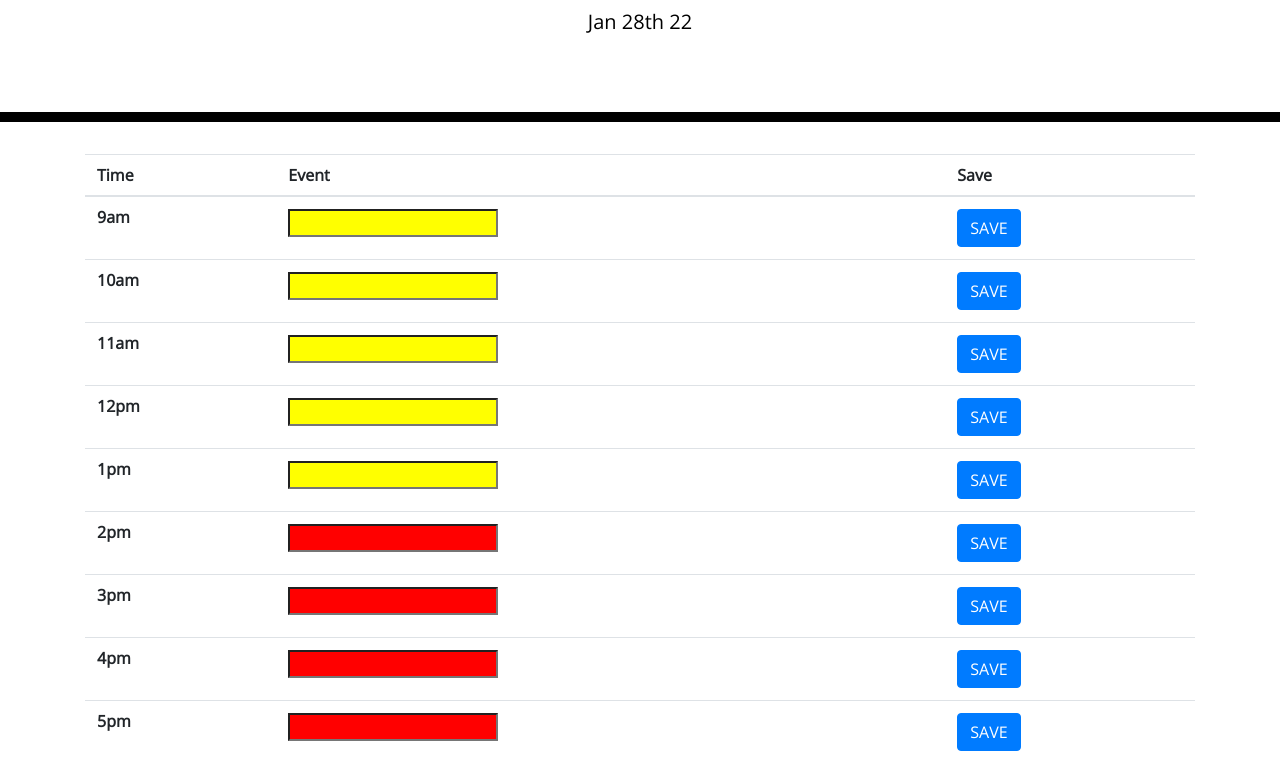
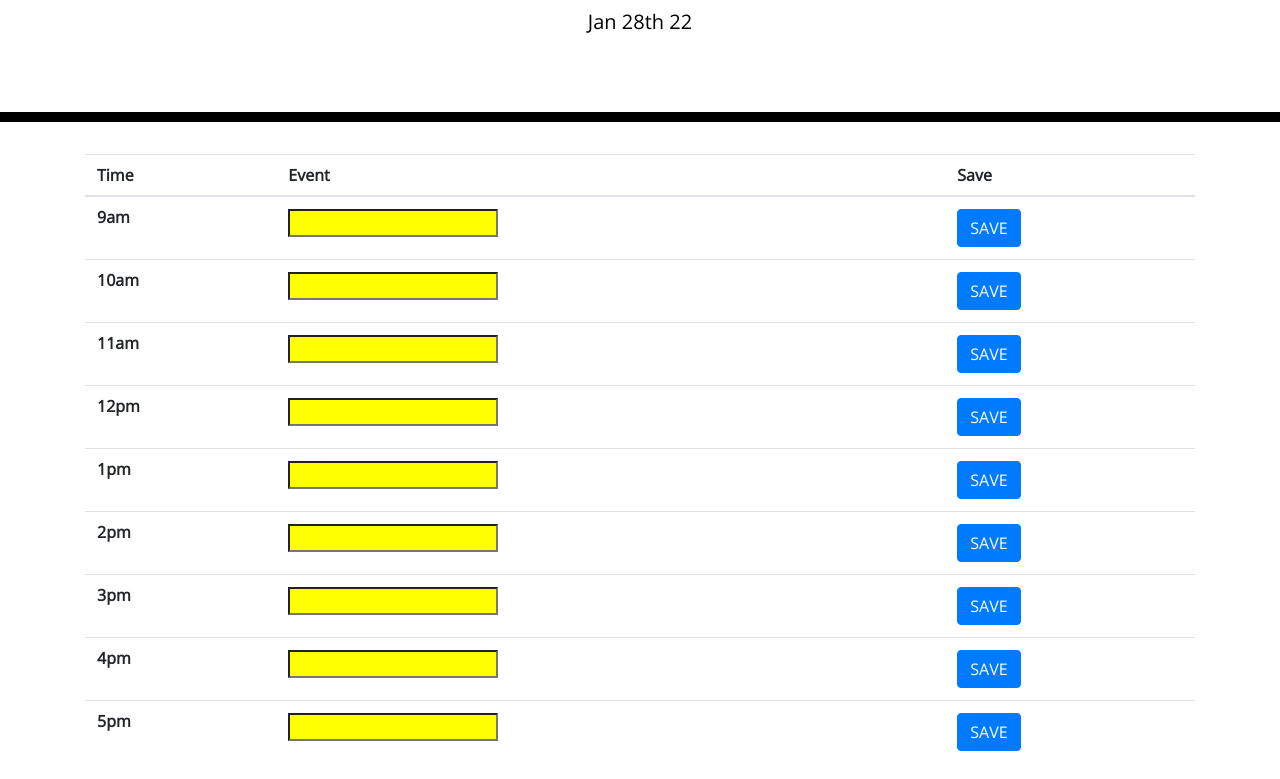
Before and after one commit to cruiz328/PokeBowlsAreAwesome, a plain HTML site: page index.html in a window 1280 px wide. Shown: the part 182-961 px from the top of the page. Drawn offline with nearby package versions, Linux system fonts and the light colour scheme.

Commit message:
final draft? not sure

```diff
--- a/index.html
+++ b/index.html
@@ -60,22 +60,22 @@
         </tr>
         <tr>
           <th scope="row">2pm</th>
-          <td><input type="textbox" data-time="2" class="eventTextBox" /></td>
+          <td><input type="textbox" data-time="14" class="eventTextBox" /></td>
           <td><button type="button" class="btn btn-primary save ">SAVE</button></td>
         </tr>
         <tr>
           <th scope="row">3pm</th>
-          <td><input type="textbox" data-time="3" class="eventTextBox" /></td>
+          <td><input type="textbox" data-time="15" class="eventTextBox" /></td>
           <td><button type="button" class="btn btn-primary save ">SAVE</button></td>
         </tr>
         <tr>
           <th scope="row">4pm</th>
-          <td><input type="textbox" data-time="4" class="eventTextBox" /></td>
+          <td><input type="textbox" data-time="16" class="eventTextBox" /></td>
           <td><button type="button" class="btn btn-primary save ">SAVE</button></td>
         </tr>
         <tr>
           <th scope="row">5pm</th>
-          <td><input type="textbox" data-time="5" class="eventTextBox" /></td>
+          <td><input type="textbox" data-time="17" class="eventTextBox" /></td>
           <td><button type="button" class="btn btn-primary save ">SAVE</button></tr>
       </tbody>
     </table>
--- a/script.js
+++ b/script.js
@@ -27,9 +27,7 @@ $('.save').on("click", function () {
     var note = $(this).parent().parent().children().find('input').val();
     var hour = $(this).siblings("input").attr("data-time")
 
-    localStorage.setItem(hour, note);
-    //Get the value of "myKey"
+    localStorage.setItem("mykey", note);
     var data = localStorage.getItem("myKey");
-    //Console.log that data
     console.log(data);
 });
```
